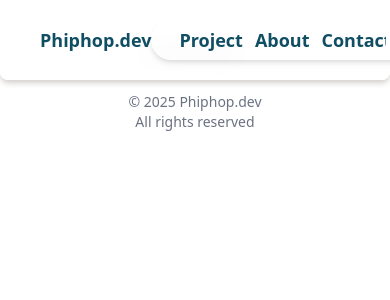
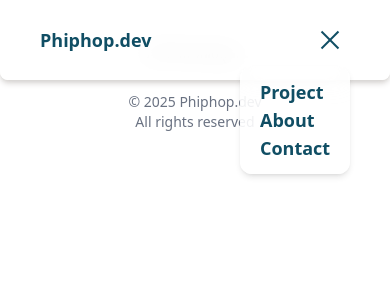
Before and after one commit to Alakok77/Phiphop.dev, a React (Vite) app: page /Project in a window 390 px wide. Both pictures are taken after a click on the button 330 px from the left and 40 px from the top of the page. Shown: the top 300 px of the page. Built offline with nearby package versions, Linux system fonts and the light colour scheme.

Commit message:
finish responsive design

```diff
--- a/src/components/Card.jsx
+++ b/src/components/Card.jsx
@@ -14,27 +14,25 @@ export function Card_Main({Name, desc, url, project, image, git}){
     src.includes("youtube.com") || src.includes("youtu.be");
 
     return(
-            <div className="rounded-2xl w-250 shadow-[0_0_10px_5px_rgba(0,0,0,0.1)] p-5 mb-8">
+            <div className="rounded-2xl lg:w-250 shadow-[0_0_10px_5px_rgba(0,0,0,0.1)] p-3 mb-8 mx-5">
 
-                <div className="w-250 h-130 rounded-2xl p-5 flex flex-col items-center gap-y-1">
+                <div className="lg:w-250 h-130 rounded-2xl gap-y-1 flex flex-col items-center">
                     {
                         isYouTube(selectedImage) ? (
                             <iframe
-                                    width="560"
-                                    height="315"
                                     src={selectedImage}
                                     title="YouTube video player"
                                     frameborder="0"
                                     allow="accelerometer; autoplay; clipboard-write; encrypted-media; gyroscope; picture-in-picture; web-share"
                                     referrerpolicy="strict-origin-when-cross-origin"
                                     allowfullscreen
-                                    className='w-4/5 h-4/5 rounded-2xl shadow-[0_0_10px_5px_rgba(0,0,0,0.16)]'></iframe>
+                                    className='w-full h-70 md:h-100 lg:w-4/5 lg:h-4/5 rounded-2xl shadow-[0_0_10px_5px_rgba(0,0,0,0.16)]'></iframe>
                         ) : (
                             <img src={selectedImage}
-                            className='w-4/5 h-4/5 rounded-2xl shadow-[0_0_10px_5px_rgba(0,0,0,0.16)]' />
+                            className='lg:w-4/5 lg:h-4/5 rounded-2xl shadow-[0_0_10px_5px_rgba(0,0,0,0.16)]' />
                         )}
 
-                    <div className='flex w-4/5 h-20 gap-3 items-center justify-center'>
+                    <div className='flex w-4/5 h-20 gap-3 items-center justify-center flex-wrap mt-4'>
                         {image.map((item, i) => (
                             <div
                                 key={i}
@@ -65,7 +63,7 @@ export function Card_Main({Name, desc, url, project, image, git}){
 
 
                 <h1 className="text-cyan-800 font-bold text-xl">{Name}</h1>
-                <p className="indent-8 mt-3 text-justify">{desc}</p>
+                <p className="indent-8 mt-3 lg:text-justify p-3">{desc}</p>
                 <div className='flex items-center justify-center gap-5 mt-5'>
                     <div className='h-10 rounded-lg shadow-[0_0_5px_2px_rgba(0,0,0,0.08)]
                                     transition-transform duration-300 hover:scale-105 hover:shadow-[0_0_10px_3px_rgba(0,0,0,0.08)]
@@ -100,7 +98,7 @@ export function Card_Tool({used}){
     };
 
     return (
-        <div className="rounded-2xl w-250 shadow-[0_0_10px_5px_rgba(0,0,0,0.1)] p-5 mb-8 cursor-pointer">
+        <div className="w-[calc(100%-1.5rem)] rounded-2xl lg:w-250 shadow-[0_0_10px_5px_rgba(0,0,0,0.1)] p-5 mb-8 cursor-pointer">
             <h1 className="text-cyan-800 font-bold text-xl mb-3">Tools and Technologies</h1>
             <div className='flex flex-wrap justify-center gap-5'>
                 {used.map((item, i) => (
@@ -113,9 +111,9 @@ export function Card_Tool({used}){
 
 export function Card_A({Name, desc}){
     return(
-        <div className="rounded-2xl w-250 shadow-[0_0_10px_5px_rgba(0,0,0,0.1)] p-5 mb-8">
+        <div className="rounded-2xl lg:w-250 shadow-[0_0_10px_5px_rgba(0,0,0,0.1)] p-5 mb-8 m-3">
             <h1 className="text-cyan-800 font-bold text-xl">{Name}</h1>
-            <p className="indent-8 mt-3 text-justify">{desc}</p>
+            <p className="indent-8 mt-3 lg:text-justify">{desc}</p>
         </div>
     )
 }
@@ -129,9 +127,9 @@ export function Card_B({Name, color, desc}){
       : "text-gray-600"
 
     return(
-        <div className="rounded-2xl w-120 shadow-[0_0_10px_5px_rgba(0,0,0,0.1)] p-5 mb-8">
+        <div className="rounded-2xl lg:w-120 shadow-[0_0_10px_5px_rgba(0,0,0,0.1)] p-5 mb-8 mx-3">
             <h1 className={`${bgColor} font-bold text-xl`}>{Name}</h1>
-            <ul className="list-disc list-inside mt-3 text-justify text-gray-700 space-y-1">
+            <ul className="list-disc list-inside mt-3 lg:text-justify text-gray-700 space-y-1">
                 {desc.map((item, i) => (
                 <li key={i}>{item}</li>
                 ))}
@@ -142,10 +140,10 @@ export function Card_B({Name, color, desc}){
 
 export function Card_Team({desc}){
     return(
-        <div className="rounded-2xl w-250 shadow-[0_0_10px_5px_rgba(0,0,0,0.1)] p-5 mb-8">
+        <div className="rounded-2xl w-[calc(100%-1.5rem)] lg:w-250 shadow-[0_0_10px_5px_rgba(0,0,0,0.1)] p-5 mb-8 mx-3">
             <h1 className="text-cyan-800 font-bold text-xl">Teammate</h1>
             <div className='flex justify-center'>
-                <ul className='grid grid-cols-2 justify-center mt-5 w-fit gap-3 gap-x-15'>
+                <ul className='md:grid grid-cols-2 justify-center mt-5 w-fit gap-3 gap-x-15'>
                     {desc.map((item, i) => (
                         <li key={i}>{item}</li>
                     ))}
--- a/src/components/NavBar.jsx
+++ b/src/components/NavBar.jsx
@@ -38,30 +38,10 @@ export default function NavBar() {
   return (
     <>
       <div className="h-20 flex justify-between content-center pl-10 rounded-b-lg w-full pr-10 items-center
-                    shadow-stone-300 mb-10 bg-white/90 backdrop-blur-md shadow-md fixed top-0">
+                    shadow-stone-300 mb-10 bg-white/90 backdrop-blur-md shadow-md fixed top-0 z-50">
         <div onClick={handleClick} className="text-cyan-900 text-lg font-semibold content-center cursor-pointer">Phiphop.dev</div>
         {/* hamberger */}
-        <div className={`md:hidden flex items-center justify-end h-10 p-2
-                        rounded-4xl shadow-md shadow-[0_0_5px_2px_rgba(0,0,0,0.1)
-                        transition-all duration-500 ease-in-out
-                        ${navIsOpen ? "w-70" : "w-10"}`}>
-          <div className={`${navIsOpen ? "w-60 opacity-100": "w-0 opacity-0"}
-                          transition-all duration-500 ease-in-out overflow-hidden`}>
-            <ul className="flex gap-3 p-5">
-              {list.map((item) => (
-                <li
-                  key={item.label}
-                  className="relative text-cyan-900 text-lg font-semibold cursor-pointer
-                            after:content-[''] after:absolute after:left-1/2 after:bottom-0
-                            after:h-0.5 after:w-0 after:bg-cyan-700 after:transition-all after:duration-300
-                            hover:after:w-full hover:after:left-0"
-                  onClick={() => scrollTo(item.ref)}
-                >
-                  {item.label}
-                </li>
-              ))}
-            </ul>
-          </div>
+        <div className="md:hidden relative flex items-center justify-end">
           <button
             onClick={() => setNavIsOpen(!navIsOpen)}
             className="relative w-10 h-10 flex flex-col justify-center items-center transition-all duration-500"
@@ -79,7 +59,30 @@ export default function NavBar() {
                 ${navIsOpen ? "-rotate-45 translate-y-0" : "translate-y-2"}`}
             ></span>
           </button>
+
+          <div
+            className={`absolute top-full right-0 mt-15 -translate-y-1/2 bg-white/90 backdrop-blur-md
+                        rounded-xl shadow-md
+                        transition-all duration-500 ease-in-out
+                        ${navIsOpen ? "opacity-100 scale-100" : "opacity-0 scale-95 pointer-events-none"}`}
+          >
+            <ul className="gap-3 px-5 py-3">
+              {list.map((item) => (
+                <li
+                  key={item.label}
+                  className="relative text-cyan-900 text-lg font-semibold cursor-pointer
+                            after:content-[''] after:absolute after:left-1/2 after:bottom-0
+                            after:h-0.5 after:w-0 after:bg-cyan-700 after:transition-all after:duration-300
+                            hover:after:w-full hover:after:left-0"
+                  onClick={() => scrollTo(item.ref)}
+                >
+                  {item.label}
+                </li>
+              ))}
+            </ul>
+          </div>
         </div>
+
         {/* md */}
         <ul className="hidden w-70 md:flex justify-evenly items-center">
             {list.map((item) => (
--- a/src/pages/ProjectPage.jsx
+++ b/src/pages/ProjectPage.jsx
@@ -45,7 +45,7 @@ export default function ProjectPage() {
         desc={detail.outcomes}
       />
 
-      <div className="flex gap-5">
+      <div className="lg:flex gap-5">
         <Card_B Name={"Advantages"} color={"green"} desc={detail.advantage} />
         <Card_B Name={"Limitations"} color={"red"}  desc={detail.limitation}/>
       </div>
```
